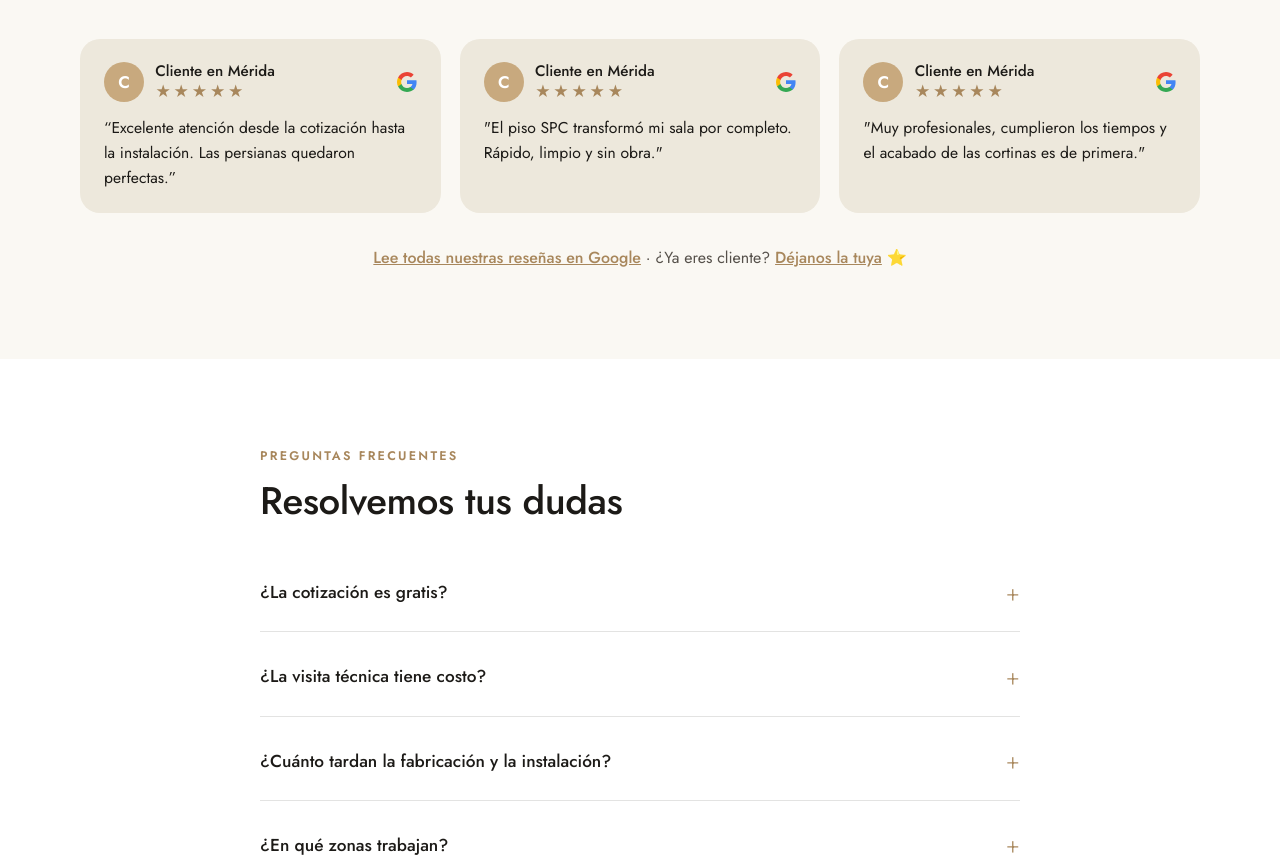
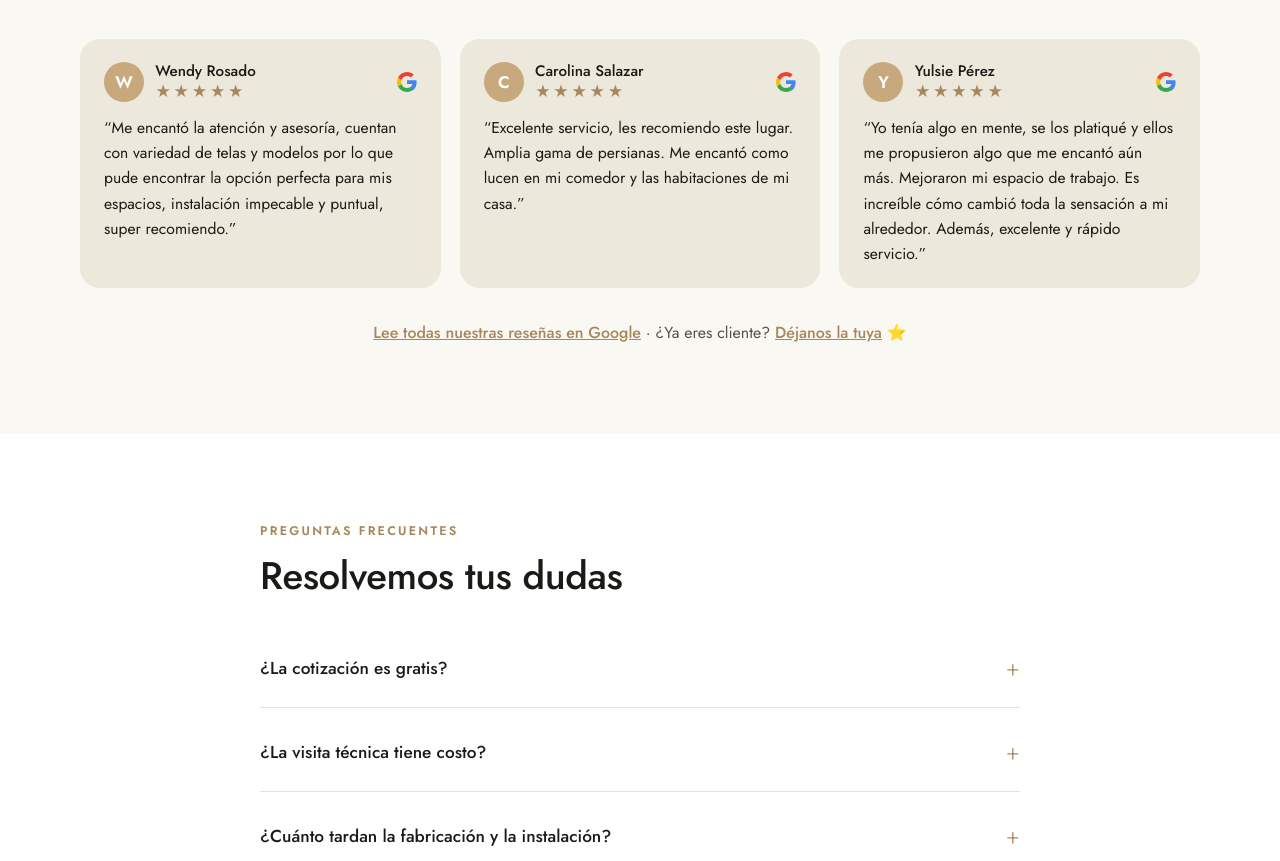
Before and after one commit to raultrejo-tech/kahome-web, a plain HTML site: page index.html in a window 1280 px wide. Shown: the part 4282-5143 px from the top of the page. Drawn offline with Linux system fonts and the light colour scheme.

Commit message:
Reseñas reales de Google con nombre
Se cambian los 3 testimonios genéricos por reseñas del perfil de Google:
Wendy Rosado (cortinas y telas), Carolina Salazar (persianas) y Yulsie
Pérez (espacio de trabajo).

Co-Authored-By: Claude Opus 5.5 <noreply@anthropic.com>

```diff
--- a/index.html
+++ b/index.html
@@ -481,42 +481,40 @@
       </div>
       -->
 
-      <!-- REEMPLAZAR: en cada tarjeta, poner el nombre real y el texto real de una reseña
-           de Google (perfil: https://maps.app.goo.gl/dJadkimDuMhJVmNC7).
-           La inicial del avatar (review-avatar) debe coincidir con el nombre. -->
+      <!-- Reseñas reales del perfil de Google, con ortografía y signos ajustados, sin emojis; el texto completo está en Maps. La inicial del avatar coincide con el nombre. -->
       <div class="testimonial-grid">
         <blockquote class="testimonial testimonial--google reveal">
           <div class="review-head">
-            <span class="review-avatar" aria-hidden="true">C</span>
+            <span class="review-avatar" aria-hidden="true">W</span>
             <div class="review-meta">
-              <cite>Cliente en Mérida</cite>
+              <cite>Wendy Rosado</cite>
               <span class="stars" aria-label="5 de 5 estrellas">★★★★★</span>
             </div>
             <svg class="review-g" viewBox="0 0 24 24" aria-label="Reseña de Google" role="img"><path fill="#4285F4" d="M23.5 12.3c0-.8-.1-1.6-.2-2.3H12v4.5h6.5c-.3 1.6-1.2 2.9-2.5 3.8v3.1h4c2.4-2.2 3.5-5.4 3.5-9.1z"/><path fill="#34A853" d="M12 24c3.2 0 6-1.1 8-2.9l-4-3.1c-1.1.7-2.5 1.2-4 1.2-3.1 0-5.7-2.1-6.6-4.9H1.3v3.2C3.3 21.5 7.3 24 12 24z"/><path fill="#FBBC05" d="M5.4 14.3c-.2-.7-.4-1.5-.4-2.3s.1-1.6.4-2.3V6.5H1.3C.5 8.2 0 10 0 12s.5 3.8 1.3 5.5l4.1-3.2z"/><path fill="#EA4335" d="M12 4.8c1.8 0 3.3.6 4.6 1.8l3.4-3.4C18 1.2 15.2 0 12 0 7.3 0 3.3 2.5 1.3 6.5l4.1 3.2C6.3 6.9 8.9 4.8 12 4.8z"/></svg>
           </div>
-          <p>“Excelente atención desde la cotización hasta la instalación. Las persianas quedaron perfectas.”</p>
+          <p>“Me encantó la atención y asesoría, cuentan con variedad de telas y modelos por lo que pude encontrar la opción perfecta para mis espacios, instalación impecable y puntual, super recomiendo.”</p>
         </blockquote>
         <blockquote class="testimonial testimonial--google reveal">
           <div class="review-head">
             <span class="review-avatar" aria-hidden="true">C</span>
             <div class="review-meta">
-              <cite>Cliente en Mérida</cite>
+              <cite>Carolina Salazar</cite>
               <span class="stars" aria-label="5 de 5 estrellas">★★★★★</span>
             </div>
             <svg class="review-g" viewBox="0 0 24 24" aria-label="Reseña de Google" role="img"><path fill="#4285F4" d="M23.5 12.3c0-.8-.1-1.6-.2-2.3H12v4.5h6.5c-.3 1.6-1.2 2.9-2.5 3.8v3.1h4c2.4-2.2 3.5-5.4 3.5-9.1z"/><path fill="#34A853" d="M12 24c3.2 0 6-1.1 8-2.9l-4-3.1c-1.1.7-2.5 1.2-4 1.2-3.1 0-5.7-2.1-6.6-4.9H1.3v3.2C3.3 21.5 7.3 24 12 24z"/><path fill="#FBBC05" d="M5.4 14.3c-.2-.7-.4-1.5-.4-2.3s.1-1.6.4-2.3V6.5H1.3C.5 8.2 0 10 0 12s.5 3.8 1.3 5.5l4.1-3.2z"/><path fill="#EA4335" d="M12 4.8c1.8 0 3.3.6 4.6 1.8l3.4-3.4C18 1.2 15.2 0 12 0 7.3 0 3.3 2.5 1.3 6.5l4.1 3.2C6.3 6.9 8.9 4.8 12 4.8z"/></svg>
           </div>
-          <p>"El piso SPC transformó mi sala por completo. Rápido, limpio y sin obra."</p>
+          <p>“Excelente servicio, les recomiendo este lugar. Amplia gama de persianas. Me encantó como lucen en mi comedor y las habitaciones de mi casa.”</p>
         </blockquote>
         <blockquote class="testimonial testimonial--google reveal">
           <div class="review-head">
-            <span class="review-avatar" aria-hidden="true">C</span>
+            <span class="review-avatar" aria-hidden="true">Y</span>
             <div class="review-meta">
-              <cite>Cliente en Mérida</cite>
+              <cite>Yulsie Pérez</cite>
               <span class="stars" aria-label="5 de 5 estrellas">★★★★★</span>
             </div>
             <svg class="review-g" viewBox="0 0 24 24" aria-label="Reseña de Google" role="img"><path fill="#4285F4" d="M23.5 12.3c0-.8-.1-1.6-.2-2.3H12v4.5h6.5c-.3 1.6-1.2 2.9-2.5 3.8v3.1h4c2.4-2.2 3.5-5.4 3.5-9.1z"/><path fill="#34A853" d="M12 24c3.2 0 6-1.1 8-2.9l-4-3.1c-1.1.7-2.5 1.2-4 1.2-3.1 0-5.7-2.1-6.6-4.9H1.3v3.2C3.3 21.5 7.3 24 12 24z"/><path fill="#FBBC05" d="M5.4 14.3c-.2-.7-.4-1.5-.4-2.3s.1-1.6.4-2.3V6.5H1.3C.5 8.2 0 10 0 12s.5 3.8 1.3 5.5l4.1-3.2z"/><path fill="#EA4335" d="M12 4.8c1.8 0 3.3.6 4.6 1.8l3.4-3.4C18 1.2 15.2 0 12 0 7.3 0 3.3 2.5 1.3 6.5l4.1 3.2C6.3 6.9 8.9 4.8 12 4.8z"/></svg>
           </div>
-          <p>"Muy profesionales, cumplieron los tiempos y el acabado de las cortinas es de primera."</p>
+          <p>“Yo tenía algo en mente, se los platiqué y ellos me propusieron algo que me encantó aún más. Mejoraron mi espacio de trabajo. Es increíble cómo cambió toda la sensación a mi alrededor. Además, excelente y rápido servicio.”</p>
         </blockquote>
       </div>
 
```
